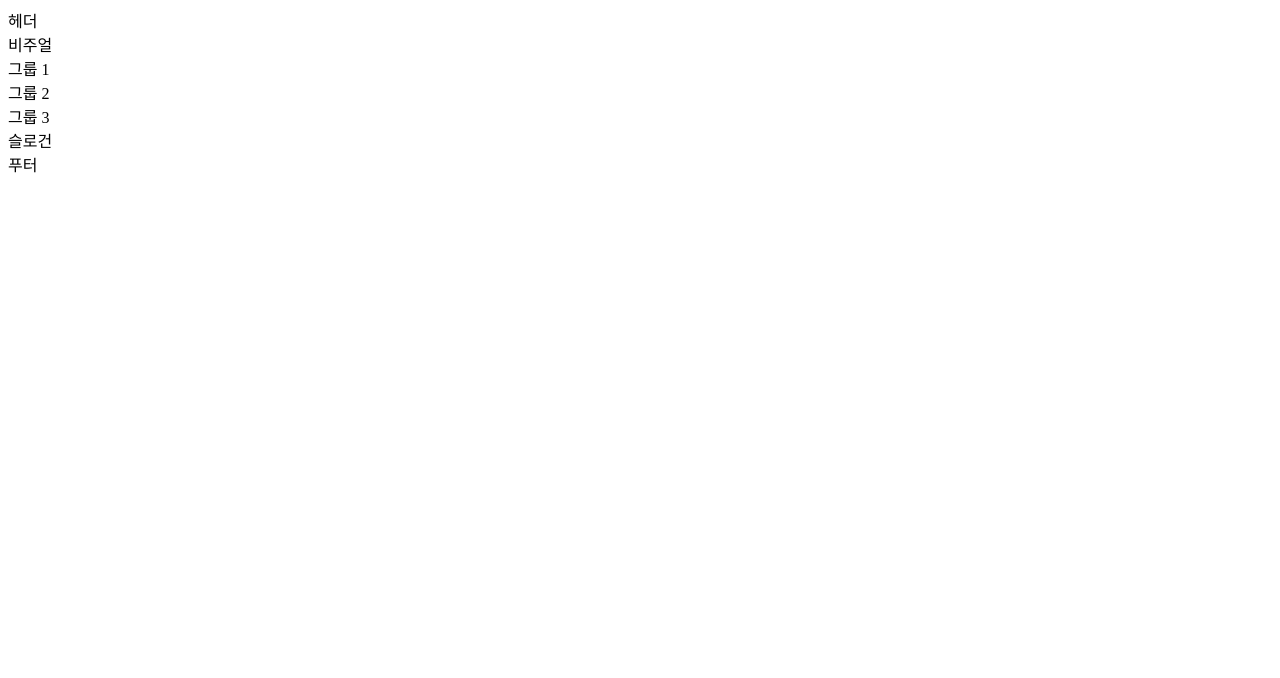
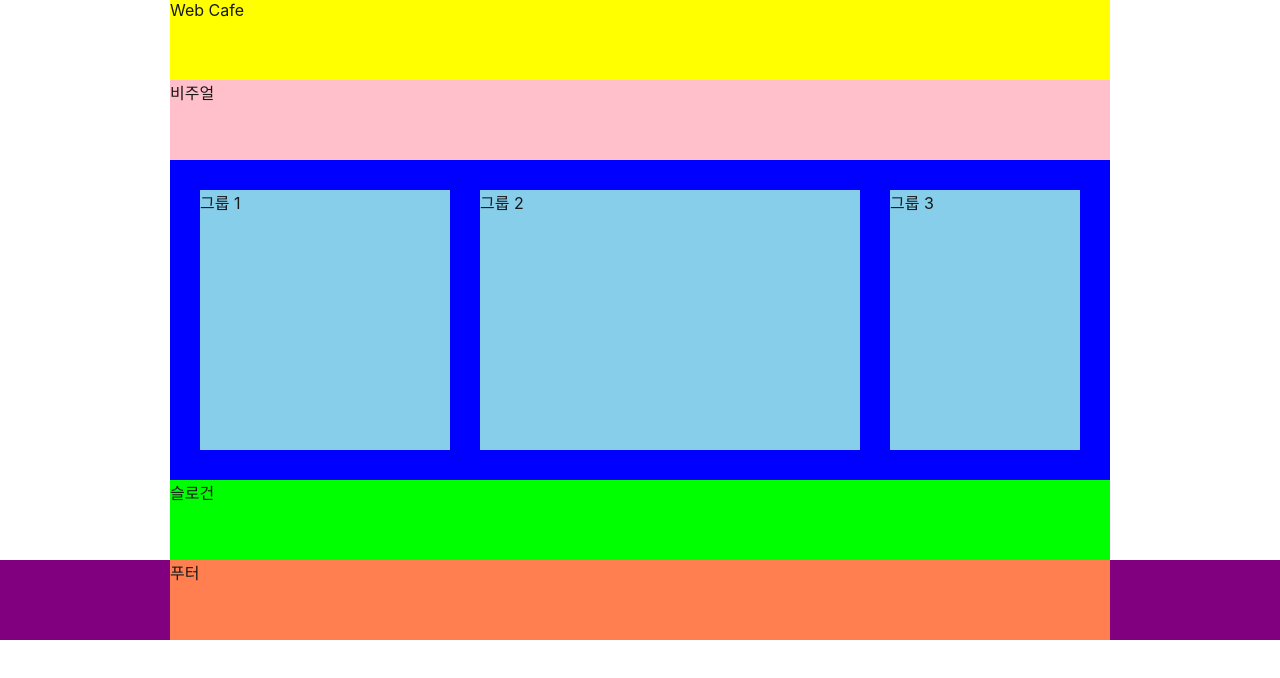
Before and after one commit to chaerin-dev/connecTo_HTML_CSS, a website: page HTML5/index.html in a window 1280 px wide. Drawn offline with Linux system fonts and the light colour scheme; a web font is replaced by a local one.

Commit message:
스타일시트 연결 및 플렉스를 활용한 기본 레이아웃 구현

```diff
--- /dev/null
+++ b/HTML5/css/index.css
@@ -0,0 +1,75 @@
+@import url("https://cdn.jsdelivr.net/gh/orioncactus/pretendard@v1.3.4/dist/web/static/pretendard.css");
+@import url("./normalize.css");
+@import url("./reset.css");
+
+/* 기본 스타일 */
+*,
+*::before,
+*::after {
+  box-sizing: border-box;
+}
+
+/* 본문 스타일 */
+body {
+  font-family: Pretendard, -apple-system, BlinkMacSystemFont, system-ui, Roboto, "Helvetica Neue",
+    "Segoe UI", "Apple SD Gothic Neo", "Noto Sans KR", "Malgun Gothic", "Apple Color Emoji",
+    "Segoe UI Emoji", "Segoe UI Symbol", sans-serif;
+  font-weight: 400;
+  background-color: #fff;
+  color: #181818;
+}
+
+/* 레이아웃 */
+.header,
+.visual,
+.main,
+.slogan,
+.footer-inner {
+  width: 940px;
+  margin: 0 auto;
+}
+/* 헤더 */
+.header {
+  background-color: yellow;
+  height: 10vh;
+}
+/* 비주얼 */
+.visual {
+  background-color: pink;
+  height: 10vh;
+}
+/* 메인 콘텐츠 */
+.main {
+  height: 40vh;
+  background-color: blue;
+  padding: 30px 15px;
+  display: flex;
+  flex-flow: row nowrap;
+  justify-content: space-around;
+}
+/* 그룹 */
+.group {
+  background-color: skyblue;
+}
+.group1 {
+  width: 250px;
+}
+.group2 {
+  width: 380px;
+}
+.group3 {
+  width: 190px;
+}
+/* 슬로건 */
+.slogan {
+  background-color: lime;
+  height: 10vh;
+}
+/* 푸터 */
+.footer {
+  background-color: purple;
+}
+.footer-inner {
+  background-color: coral;
+  height: 10vh;
+}
--- a/HTML5/index.html
+++ b/HTML5/index.html
@@ -3,9 +3,10 @@
   <head>
     <meta charset="UTF-8" />
     <title>웹카페 - HTML5</title>
+    <link rel="stylesheet" href="./css/index.css" />
   </head>
   <body>
-    <header class="header">헤더</header>
+    <header class="header"><h1>Web Cafe</h1></header>
     <div class="visual">비주얼</div>
     <main class="main">
       <div class="group group1">그룹 1</div>
```
